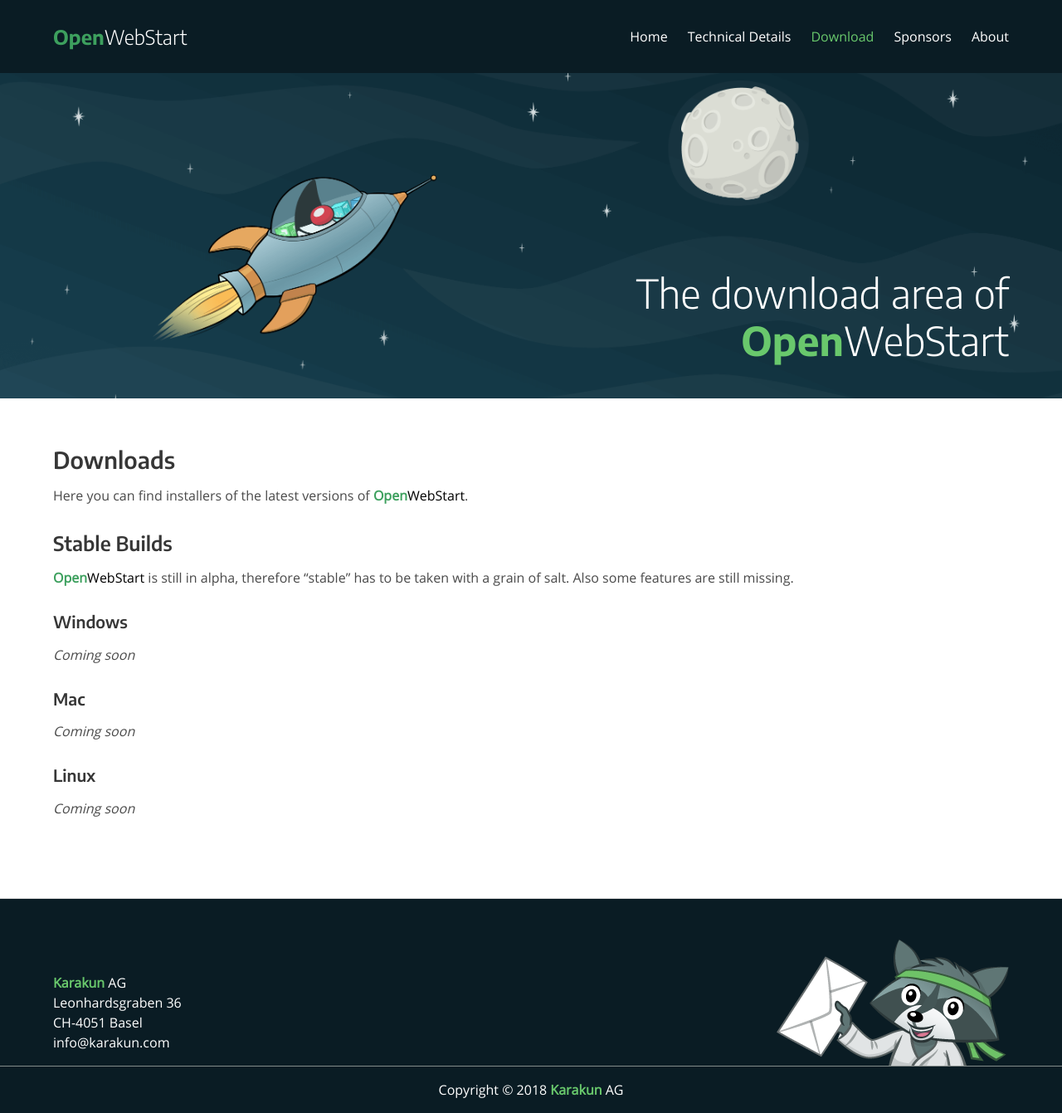
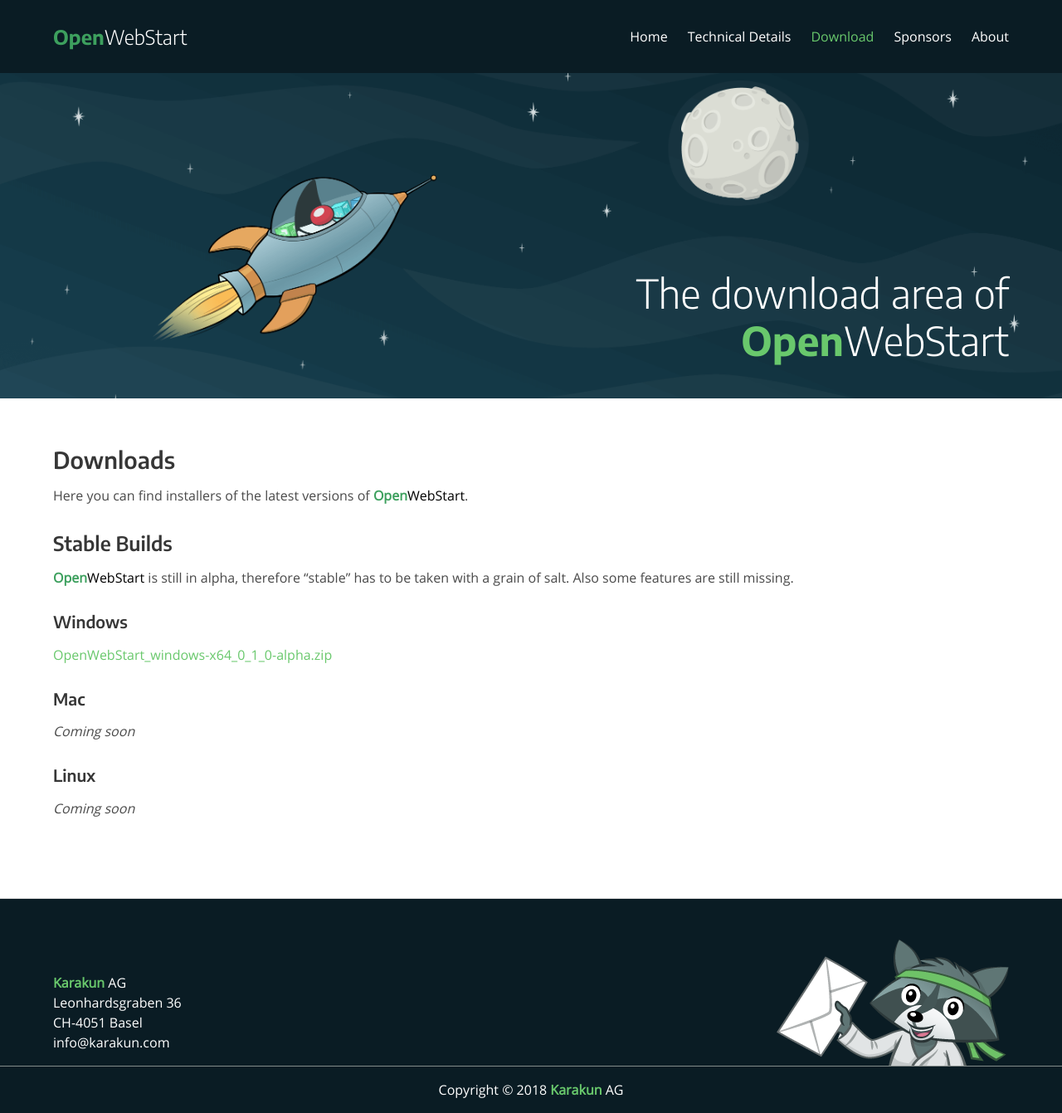
Before and after one commit to karakun/openwebstart-page, a Jekyll site: the page built from downloads.md, in a window 1280 px wide. Shown: the whole page at 83% size. Built offline with Jekyll 4.4.1, drawn with Linux system fonts in a browser that asks for light colours; comment, search, counter and statistics services are not loaded.

Commit message:
add download link for Windows installer artifact

```diff
--- a/downloads.md
+++ b/downloads.md
@@ -19,7 +19,7 @@
 Also some features are still missing.
 
 #### Windows
-_Coming soon_
+[OpenWebStart_windows-x64_0_1_0-alpha.zip](https://github.com/karakun/OpenWebStart/releases/download/v0.1.0-alpha/OpenWebStart_windows-x64_0_1_0-alpha.zip)
 
 #### Mac
 _Coming soon_
```
